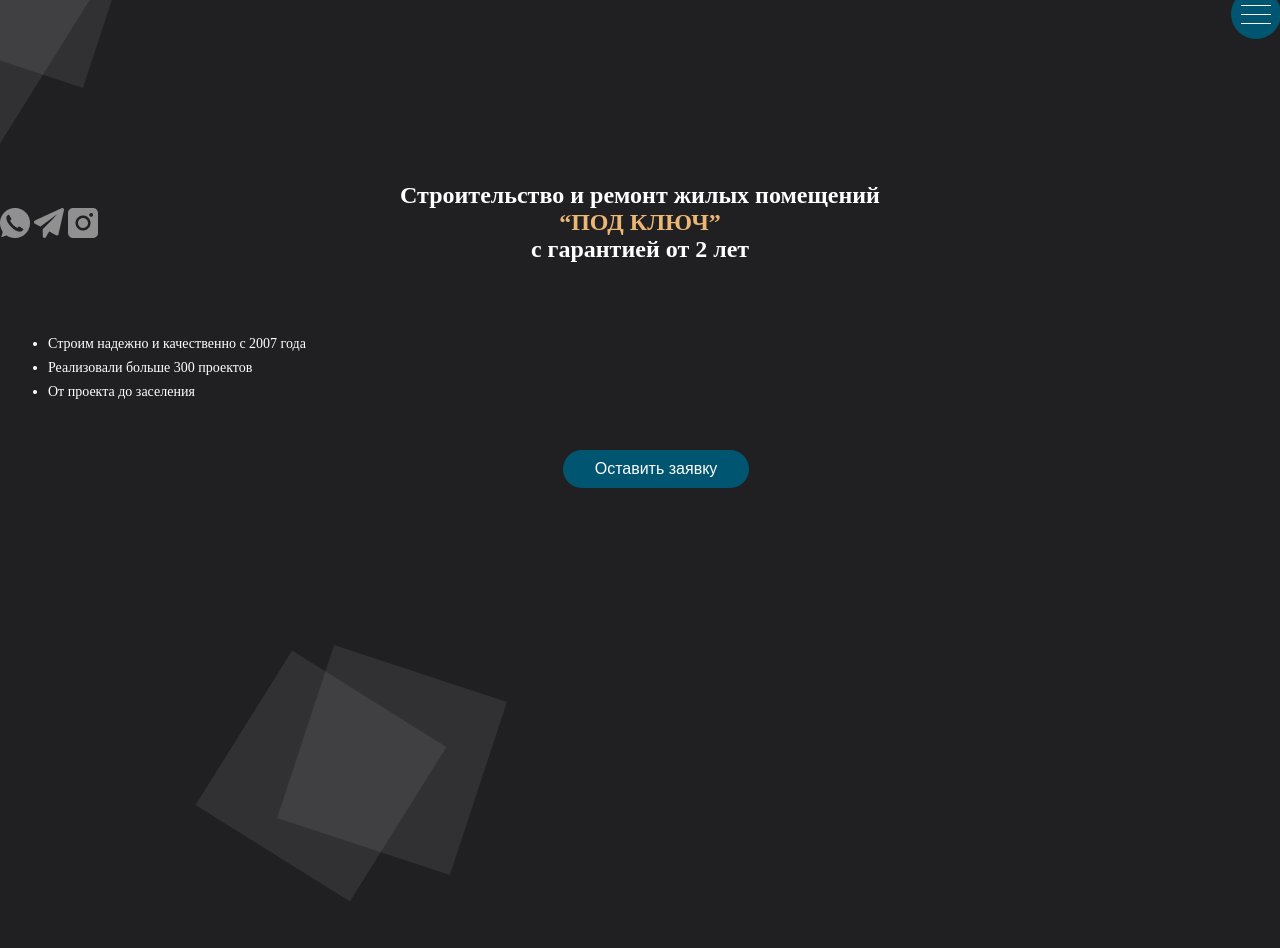
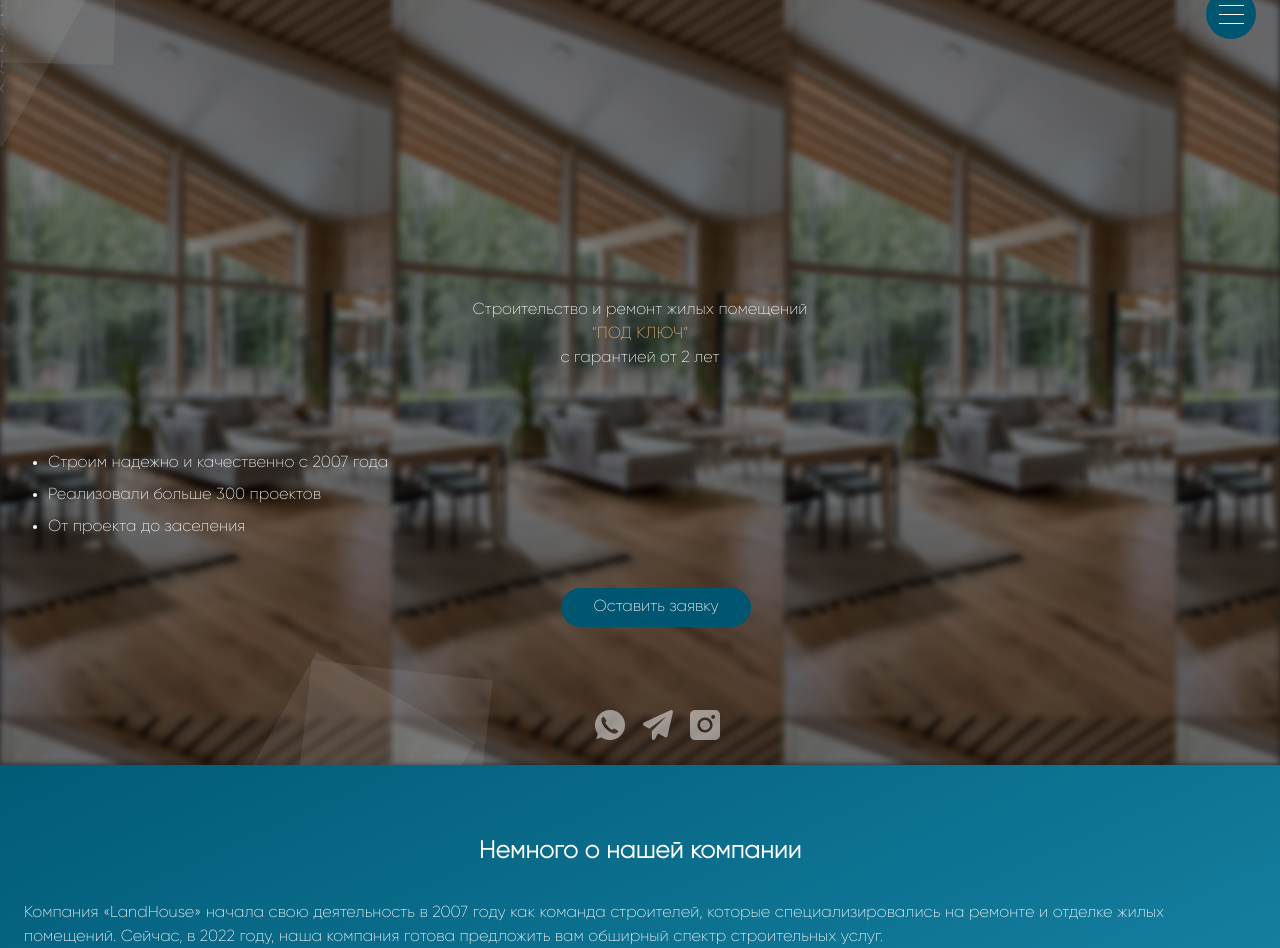
Before and after one commit to webnetkz/land-house, a plain HTML site: page index.html in a window 1280 px wide. Shown: the part 35-983 px from the top of the page. Before the commit the page ends 936 px from the top, so only its background shows below. Drawn offline with Linux system fonts and the light colour scheme.

Commit message:
big update revolution

```diff
--- a/index.html
+++ b/index.html
@@ -16,7 +16,6 @@
         <link rel="apple-touch-icon" href="./public/img/logos/512.png">
         <link rel="stylesheet" type="text/css" href="./public/css/style.css">
         <!-- <link rel="stylesheet" href="./public/css/mobileStyle.css"> -->
-        <link rel="manifest" href="./public/json/manifest.json">
 
         <style>
           @media only screen and (max-width: 1280px) {
@@ -25,6 +24,18 @@
       </head>
 
     <body>
+      <menu>
+        <span class="closeMenu">+</span>
+        <img src="./public/img/logo_3.png" alt="logo «LandHouse»" class="logo_3">
+        <ul>
+          <li>1</li>
+          <li>2</li>
+          <li>3</li>
+          <li>4</li>
+          <li>5</li>
+          <li>6</li>
+        </ul>
+      </menu>
       <span class="showM">
         <span></span><span></span><span></span>
       </span>
@@ -34,7 +45,8 @@
       <span class="box boxThree"></span>
       <span class="box boxFour"></span>
 
-      <section>
+      <section class="s_1">
+        <div class="bg_s_1"></div>
         <div class="promo">
           <p>Строительство и ремонт жилых помещений<br>
           <span>“ПОД КЛЮЧ”</span><br>
@@ -56,6 +68,18 @@
         </div>
       </section>
 
+      <section class="s_2">
+        <h2>Немного о нашей компании</h2>
+        <p>Компания «LandHouse» начала свою деятельность в 2007 году как команда строителей, которые специализировались на ремонте и отделке жилых помещений. Сейчас, в 2022 году, наша компания готова предложить вам обширный спектр строительных услуг.
+        </p>
+        <p>Мы гордимся тем, что на данный момент мы являемся одной из ведущих компаний в Казахстане в области комплексного проектирования и строительства.
+          ‌От проекта до реализации
+        </p>
+        <p>Сегодня ТОО «LandHouse» — это команда профессионалов, несущих персональную ответственность за свой участок работ и нацеленных на общий результат. </p>
+
+        <img src="./public/img/logo_2.png" class="logo" alt="logo «LandHouse»">
+      </section>
+
       <script src="./public/js/main.js"></script>
   </body>
 </html>
--- a/public/css/style.css
+++ b/public/css/style.css
@@ -1,3 +1,8 @@
+/*
+  .box == 1
+  .s_2 == 1
+  .social == 3
+*/
 :root {
   --whiteColor: rgb(255, 255, 255);
   --redColor: rgb(255, 0, 0);
@@ -8,15 +13,17 @@
 @font-face {
   font-family: 'Gilroy';
   src: local('Gilroy Ultra Light'), local('Gilroy-Ultra-Light'),
-      url('Gilroy-UltraLight.woff2') format('woff2'),
-      url('Gilroy-UltraLight.woff') format('woff'),
-      url('Gilroy-UltraLight.ttf') format('truetype');
+      url('../fonts/Gilroy-UltraLight.woff2') format('woff2'),
+      url('../fonts/Gilroy-UltraLight.woff') format('woff'),
+      url('../fonts/Gilroy-UltraLight.ttf') format('truetype');
   font-weight: 200;
   font-style: normal;
 }
 * {
   margin: 0;
   padding: 0;
+  font-family: 'Gilroy';
+  font-style: normal;
 }
 html, body {
   font-family: 'Gilroy Ultra Light';
@@ -27,15 +34,28 @@ html, body {
   transition-duration: 500ms;
   min-height: 100vh;
 }
+section {
+  height: 100vh;
+}
+.bg_s_1 {
+  position: absolute;
+  top: 0;
+  left: 0;
+  width: 100vw;
+  height: 100vh;
+  background: url("../img/bg_1.png");
+  filter: blur(3px);
+}
 .promo {
   position: relative;
   width: calc(100vw - 64px);
   left: 32px;
   right: 32px;
-  top: 217px;
+  top: 200px;
   text-align: center;
   font-weight: 700;
   font-size: 24px;
+  line-height: 29.71px;
 }
 .promo span {
   color: #ecb674;
@@ -43,15 +63,17 @@ html, body {
 .promoUl {
   position: relative;
   width: calc(100vw - 64px);
-  left: 32px;
+  left: 48px!important;
   right: 32px;
-  top: 290px;
+  top: 260px;
   font-size: 14px;
   font-weight: 400;
   left: 48px;
 }
 .promoUl > ul > li {
-  margin-bottom: 8px;
+  font-size: 16px;
+  margin-bottom: 13px;
+  line-height: 19.2px;
 }
 .btn {
   font-weight: 400;
@@ -71,6 +93,7 @@ html, body {
   border-radius: 50px;
   background-color: #005570;
   top: 24px;
+  left: calc(100vw - 24px - 50px)!important;
   left: calc(100vw - 24px - 25px);
   display: flex;
   flex-direction: column;
@@ -79,39 +102,101 @@ html, body {
   z-index: 99;
 }
 .showM span {
-  width: 30px;
+  width: 25px;
   height: 1px;
   background-color: white;
   margin-top: 4px;
   margin-bottom: 4px;
 }
 .box {
+  position: absolute;
   background-color: #C4C4C4;
   opacity: 0.1;
   width: 182px;
   height: 182px;
-  position: absolute;
+  z-index: 1
 }
 .boxOne {
   left: -123.51px;
   top: -33px;
   transform: rotate(32.02deg);
+  animation: boxF 6s infinite;
 }
 .boxTwo {
   left: -65.95px;
   top: -83px;
   transform: rotate(18.27deg);
+  animation: boxF 6s 3s infinite;
 }
 .boxThree {
   left: 301.05px;
   top: 88vh;
   transform: rotate(18.27deg);
+  animation: boxF 8s 3.5s infinite;
 }
 .boxFour {
-  left: 230.49px;
+  left: 260.49px;
   top: 90vh;
   transform: rotate(32.02deg);
+  transition-duration: 400ms;
+  animation: boxF 6s infinite;
+}
+@keyframes boxF {
+  0% {
+    z-index: 1;
+  }
+  50% {
+    transform: rotateX(10deg);
+    z-index: 1;
+  }
+  100% {
+    z-index: 1;
+  }
 }
 .social {
-  position: relative;
+  position: absolute;
+  top: calc(100vh - 15px - 40px);
+  left: calc(50vw - 13px - 45px);
+  z-index: 3;
 }
+.social img {
+  margin-left: 13px;
+}
+.s_2 {
+  position: absolute;
+  top: 100vh;
+  z-index: 1;
+  background: linear-gradient(155.6deg, #005A76 -2.31%, #29A2C8 102.35%);
+  width: 100vw;
+  height: 880px;
+  padding-top: 72px;
+}
+h2 {
+  color: white;
+  text-align: center;
+  font-size: 24px;
+  line-height: 29.71px;
+  font-weight: 700;
+  margin: 0px 49px;
+  margin-bottom: 34px;
+}
+p {
+  color: white;
+  font-weight: 400;
+  line-height: 24px;
+  font-size: 16px;
+  margin: 0 24px;
+  margin-bottom: 24px;
+}
+.logo {
+  display: block;
+  width: 185px;
+  padding: 104px 0px;
+  margin-left: calc(50vw - 92.5px);
+  animation: jumpLogo 7s infinite;
+}
+@keyframes jumpLogo {
+    50% {
+      transform: scale(1.2);
+    }
+}
```
Also changed, not shown: public/img/bg_1.png (added), public/img/logo.png, public/img/logo_2.png (added), 1 other file.
